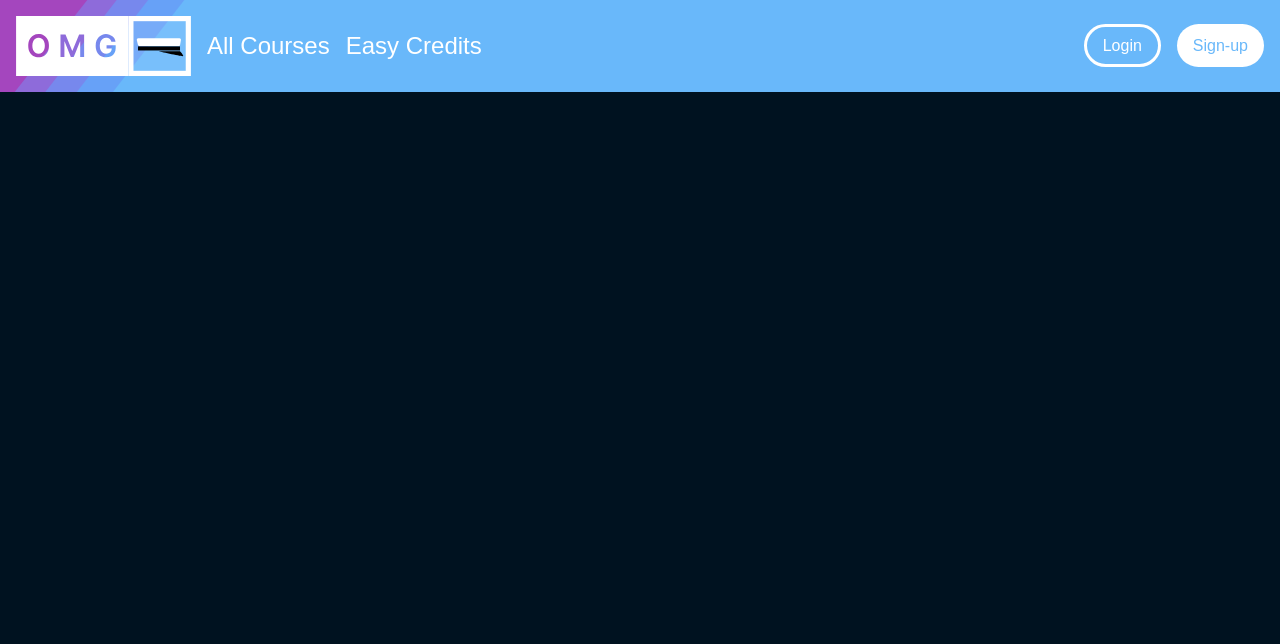
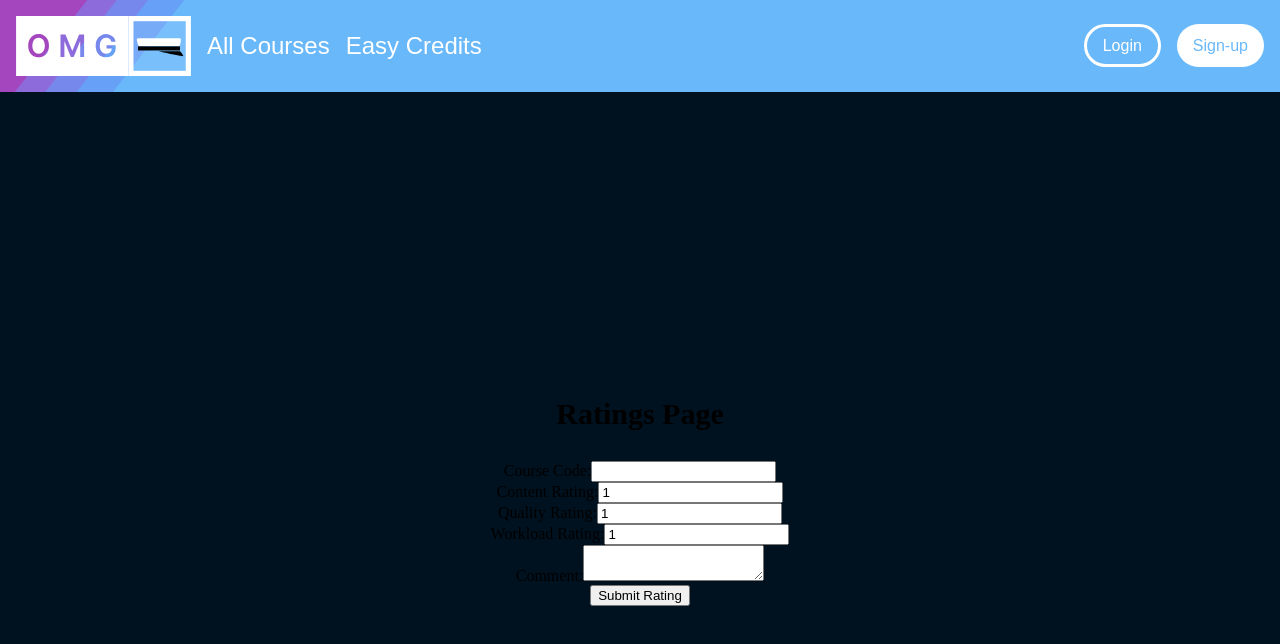
Before and after one commit to timozo/OMG, a React (Vite) app: page /rating in a window 1280 px wide. Shown: the top 644 px of the page. Built offline with nearby package versions, Linux system fonts and the light colour scheme.

Commit message:
add_rating_page

```diff
--- a/src/App.jsx
+++ b/src/App.jsx
@@ -5,6 +5,7 @@ import LoginPage from "./views/LoginPage";
 import SignupPage from "./views/SignupPage";
 import Search from "./views/Search";
 import Header from "./components/Header"
+import RatingsPage from "./views/RatingPage";
 
 function App() {
   return (
@@ -15,6 +16,7 @@ function App() {
           <Route path="/" element={<LandingPage />} />
           <Route path="/login" element={<LoginPage />} />
           <Route path="/signup" element={<SignupPage />} />
+          <Route path="/rating" element={<RatingsPage />} />
           <Route path="/search" element={<Search />} />
           <Route path="/courses" />
           <Route path="/ezpz" />
--- a/src/services/firebase.jsx
+++ b/src/services/firebase.jsx
@@ -2,6 +2,7 @@
 import { initializeApp } from "firebase/app";
 import { getAuth, signInWithEmailAndPassword, createUserWithEmailAndPassword } from "firebase/auth";
 import { getDatabase, set, ref, push, get, remove, onValue } from 'firebase/database';
+import { getFirestore } from 'firebase/firestore';
 // TODO: Add SDKs for Firebase products that you want to use
 // https://firebase.google.com/docs/web/setup#available-libraries
 
@@ -22,5 +23,6 @@ const firebaseConfig = {
 const app = initializeApp(firebaseConfig);
 const auth = getAuth(app);
 const database = getDatabase(app);
+const firestore = getFirestore(app);
 
-export { app, auth, database, signInWithEmailAndPassword, createUserWithEmailAndPassword, set, ref, get, remove, push, onValue };
+export { app, auth, database, firestore, signInWithEmailAndPassword, createUserWithEmailAndPassword, set, ref, get, remove, push, onValue };
--- /dev/null
+++ b/src/views/RatingPage.jsx
@@ -0,0 +1,78 @@
+import React, { useState } from 'react';
+import { auth, firestore } from '../services/firebase';
+import { collection, addDoc } from 'firebase/firestore';
+
+const RatingsPage = () => {
+    const [courseCode, setCourseCode] = useState('');
+    const [contentRating, setContentRating] = useState(1);
+    const [qualityRating, setQualityRating] = useState(1);
+    const [workloadRating, setWorkloadRating] = useState(1);
+    const [comment, setComment] = useState('');
+
+    const handleSubmission = async () => {
+        try {
+            const user = auth.currentUser;
+
+            if (!user) {
+                // Handle user not logged in
+                return;
+            }
+
+            const userUid = user.uid;
+
+            // Add a new rating to the "ratings" collection in Firestore
+            const ratingsCollection = collection(firestore, 'ratings');
+
+            await addDoc(ratingsCollection, {
+                courseCode,
+                contentRating,
+                qualityRating,
+                workloadRating,
+                comment,
+                userUid,
+                timestamp: new Date(),
+            });
+
+            // Reset form after submission
+            setCourseCode('');
+            setContentRating(1);
+            setQualityRating(1);
+            setWorkloadRating(1);
+            setComment('');
+
+            // You can add further logic, like showing a success message or redirecting the user.
+        } catch (error) {
+            console.error('Error submitting rating:', error.message);
+            // Handle error, e.g., show an error message to the user.
+        }
+    };
+
+    return (
+        <div style={{ display: 'flex', flexDirection: 'column', alignItems: 'center', justifyContent: 'center', height: '100vh' }}>
+            <h1 style={{ fontSize: '30px', marginBottom: '30px' }}>Ratings Page</h1>
+            <div>
+                <label>Course Code:</label>
+                <input type="text" value={courseCode} onChange={(e) => setCourseCode(e.target.value)} />
+            </div>
+            <div>
+                <label>Content Rating:</label>
+                <input type="number" value={contentRating} onChange={(e) => setContentRating(Number(e.target.value))} />
+            </div>
+            <div>
+                <label>Quality Rating:</label>
+                <input type="number" value={qualityRating} onChange={(e) => setQualityRating(Number(e.target.value))} />
+            </div>
+            <div>
+                <label>Workload Rating:</label>
+                <input type="number" value={workloadRating} onChange={(e) => setWorkloadRating(Number(e.target.value))} />
+            </div>
+            <div>
+                <label>Comment:</label>
+                <textarea value={comment} onChange={(e) => setComment(e.target.value)} />
+            </div>
+            <button onClick={handleSubmission}>Submit Rating</button>
+        </div>
+    );
+};
+
+export default RatingsPage;
```
Also changed, not shown: 1 other file (tests, documents, lock files or other folders).
